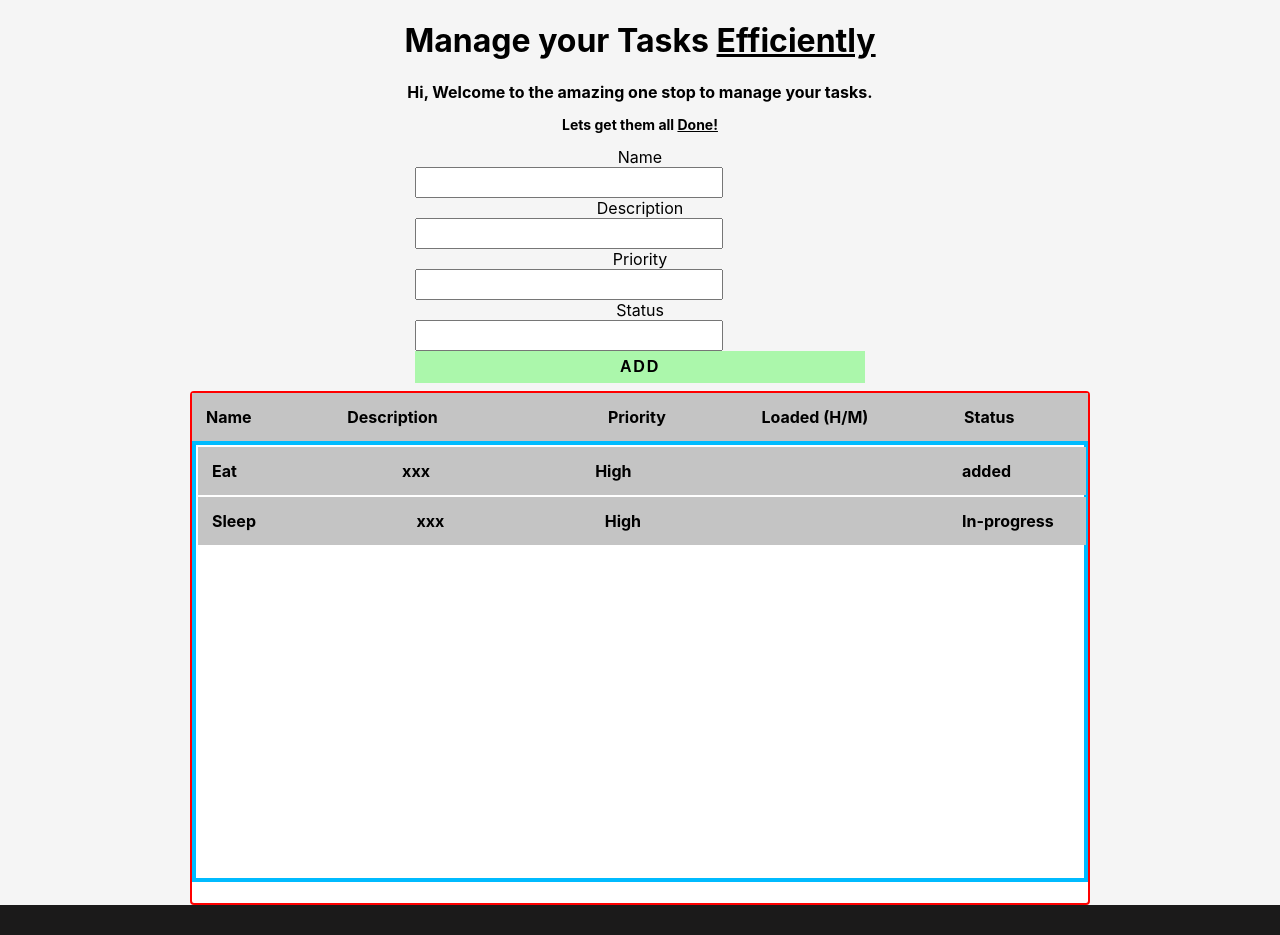
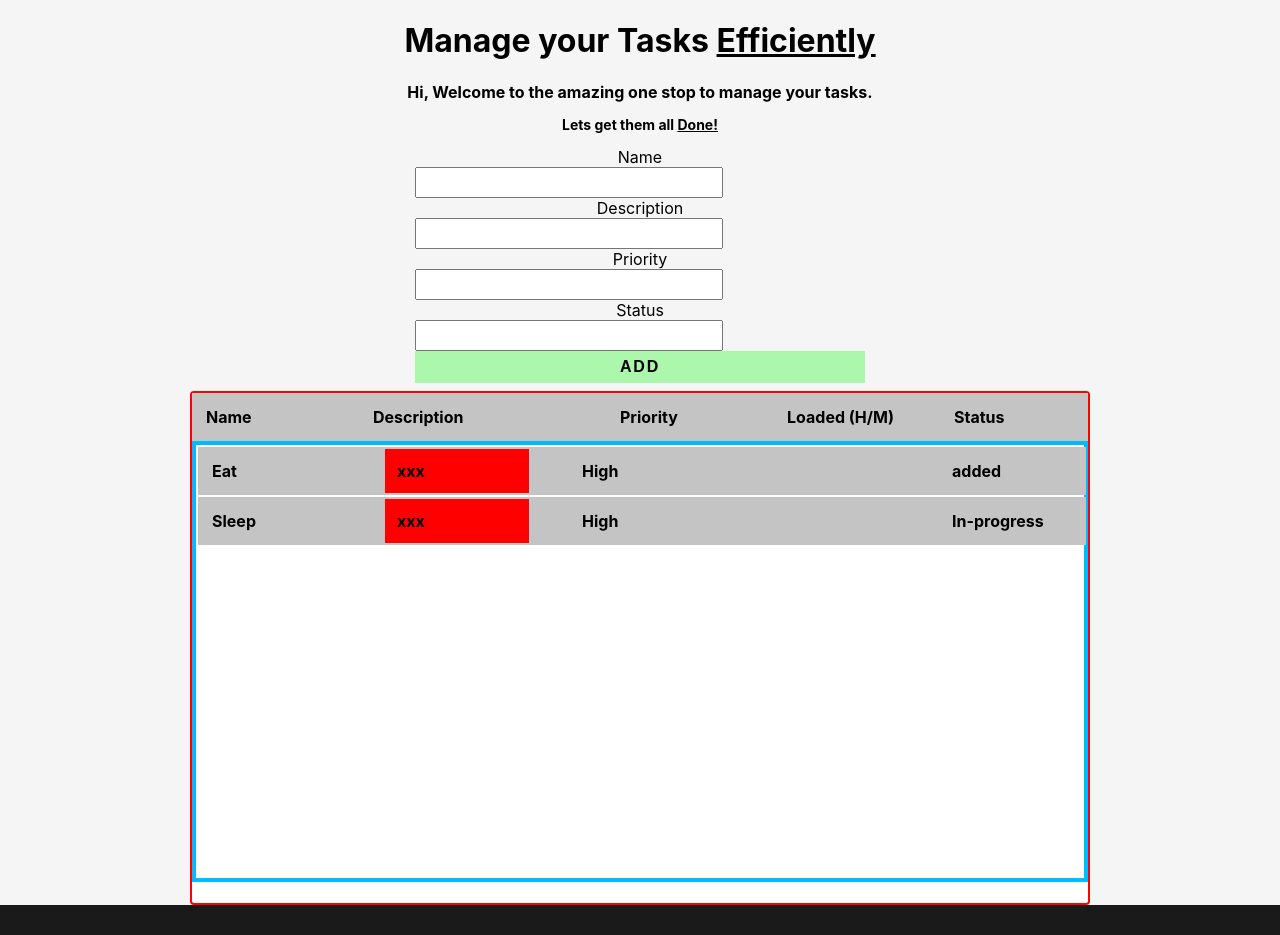
Before and after one commit to NokoDev/Ecomm, a React (Create React App) app: page / in a window 1280 px wide. Built offline with nearby package versions, Linux system fonts and the light colour scheme.

Commit message:
trying to align the heading with the task text

```diff
--- a/src/Components/Task.module.css
+++ b/src/Components/Task.module.css
@@ -12,15 +12,15 @@
     background-color: rgb(196, 196, 196);
 }
 
-.main > div{
+.main > div {
 
     justify-content: space-between;
     margin: 2px;
     padding: 6px;
-    width: fit-content;
+    width: 175px;
     max-width: 120px;
     padding: 12px;
-font-weight: bolder;
+    font-weight: bolder;
     /* border-left: 1px solid wheat; */
     text-align: start;
     word-wrap: none;
@@ -32,5 +32,7 @@ font-weight: bolder;
 
 .main > div:nth-of-type(2){
     text-align: start;
+    width: 500px;
+    background-color: red;
 
 }
--- a/src/Components/Titles.module.css
+++ b/src/Components/Titles.module.css
@@ -16,7 +16,7 @@
     justify-content: space-between;
     margin: 2px;
     padding: 6px;
-    width: fit-content;
+    width: 175px;
     max-width: 120px;
     padding: 12px;
 font-weight: bolder;
@@ -30,6 +30,6 @@ font-weight: bolder;
 }
 
 .description{
-    width: 165px !important;
+    width: 200px !important;
     max-width: 500px !important;
 }
```
